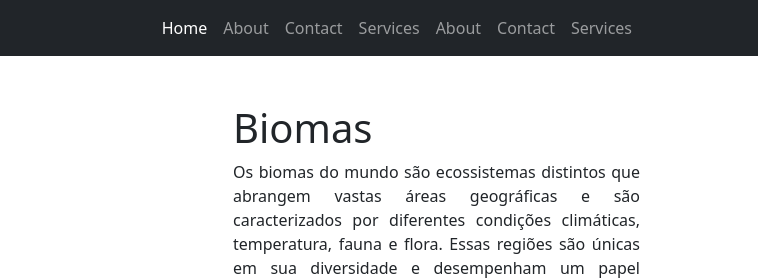
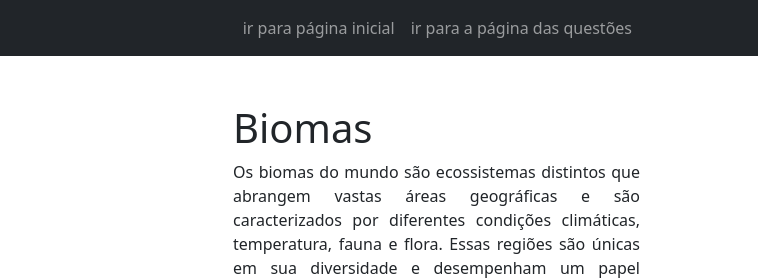
Before and after one commit to Luanagrazi/biomasdomundo, a plain HTML site: page index.html in a window 1280 px wide. Shown: the top 280 px of the page, 522-1280 px from the left. Drawn offline with nearby package versions, Linux system fonts and the light colour scheme; a script that the page names is missing.

Commit message:
Update index.html

```diff
--- a/index.html
+++ b/index.html
@@ -83,13 +83,10 @@
             <button class="navbar-toggler" type="button" data-bs-toggle="collapse" data-bs-target="#navbarSupportedContent" aria-controls="navbarSupportedContent" aria-expanded="false" aria-label="Toggle navigation"><span class="navbar-toggler-icon"></span></button>
             <div class="collapse navbar-collapse" id="navbarSupportedContent">
                 <ul class="navbar-nav ms-auto mb-2 mb-lg-0">
-                    <li class="nav-item"><a class="nav-link active" aria-current="page" href="#!">Home</a></li>
-                    <li class="nav-item"><a class="nav-link" href="#!">About</a></li>
-                    <li class="nav-item"><a class="nav-link" href="#!">Contact</a></li>
-                    <li class="nav-item"><a class="nav-link" href="#!">Services</a></li>
-                    <li class="nav-item"><a class="nav-link" href="#!">About</a></li>
-                    <li class="nav-item"><a class="nav-link" href="#!">Contact</a></li>
-                    <li class="nav-item"><a class="nav-link" href="#!">Services</a></li>
+
+                    <li class="nav-item"><a class="nav-link" href="https://luanagrazi.github.io/P-GINA_esfera_luh/p%C3%A1ginainicial/index.html">ir para página inicial</a></li>
+                    <li class="nav-item"><a class="nav-link" href="https://luanagrazi.github.io/ques_rele_luh/p%C3%A1ginaquest%C3%B5es/quest%C3%B5es1/quest%C3%B5es1_Copia.html">ir para a página das questões</a></li>
+
                 </ul>
             </div>
         </div>
```
